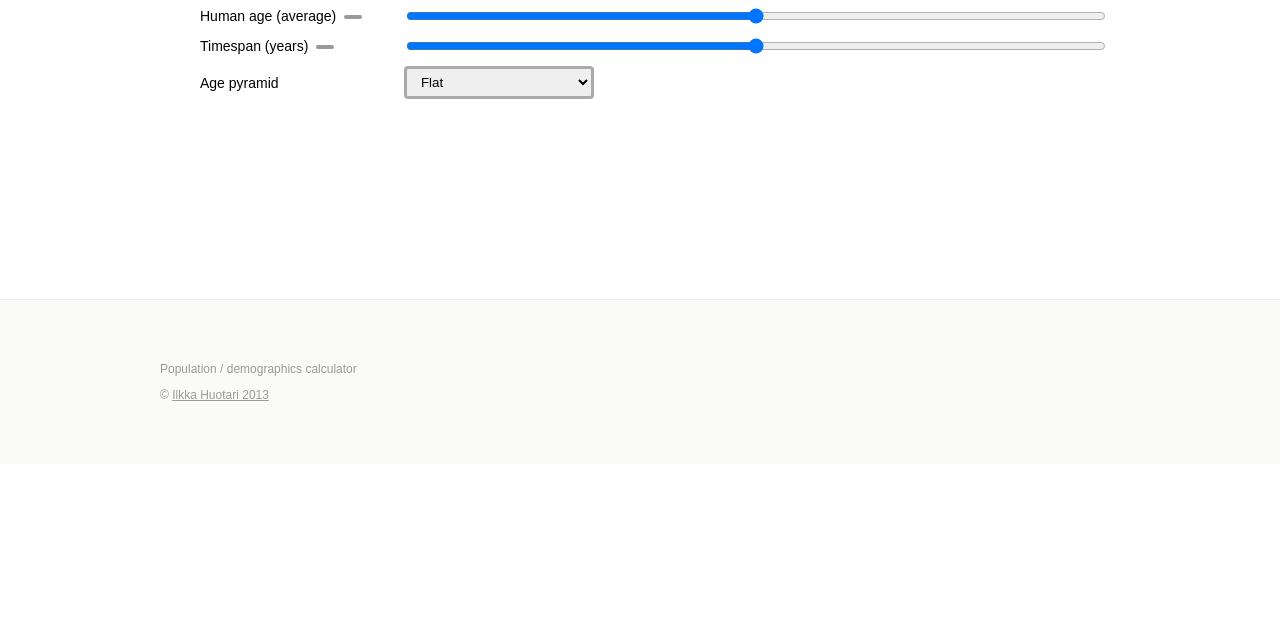
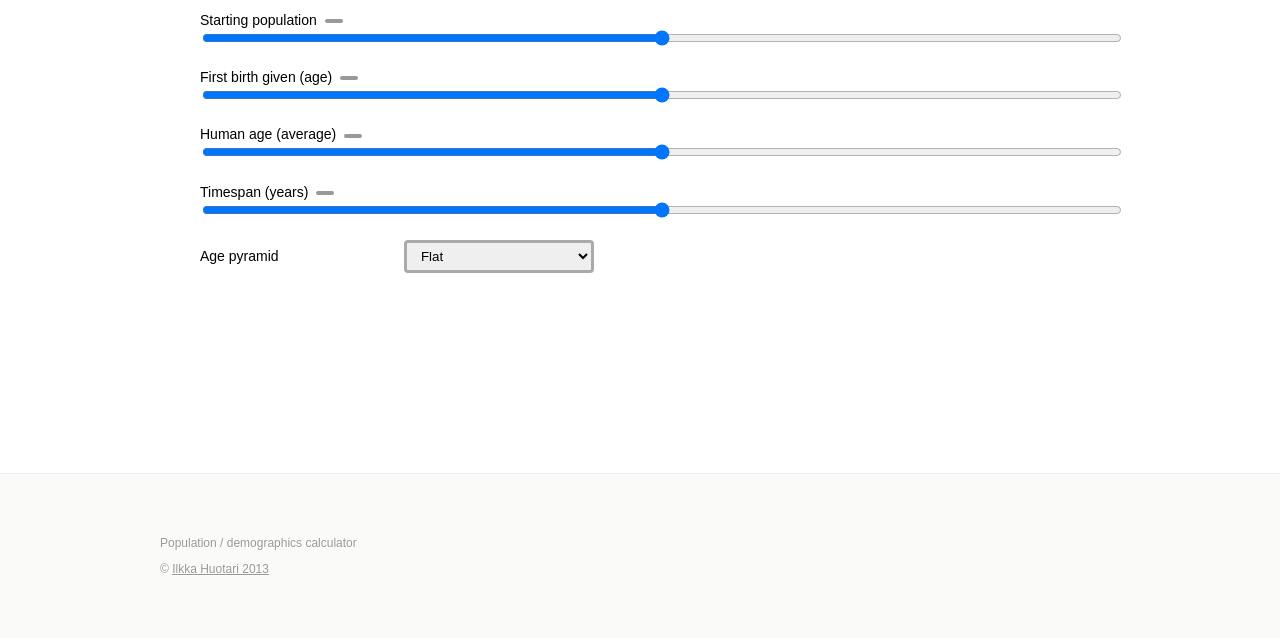
Before and after one commit to ile/population-calculator, a plain HTML site: page index.html in a window 1280 px wide. Shown: the part 316-954 px from the top of the page. Before the commit the page ends 800 px from the top, so only its background shows below. Drawn offline with nearby package versions, Linux system fonts and the light colour scheme; a script that the page names is missing.

Commit message:
Update index.html

```diff
--- a/index.html
+++ b/index.html
@@ -24,7 +24,7 @@
 
   #controls > div
   {
-    margin: 10px 0;
+    margin: 20px 0;
   }
 
   #controls label span:hover {
@@ -65,7 +65,7 @@
   }
 
   input[type=range] {
-    width: 700px;
+    width: 100%;
   }
 
   input[type=text]:focus, input[type=text]:hover {
```
